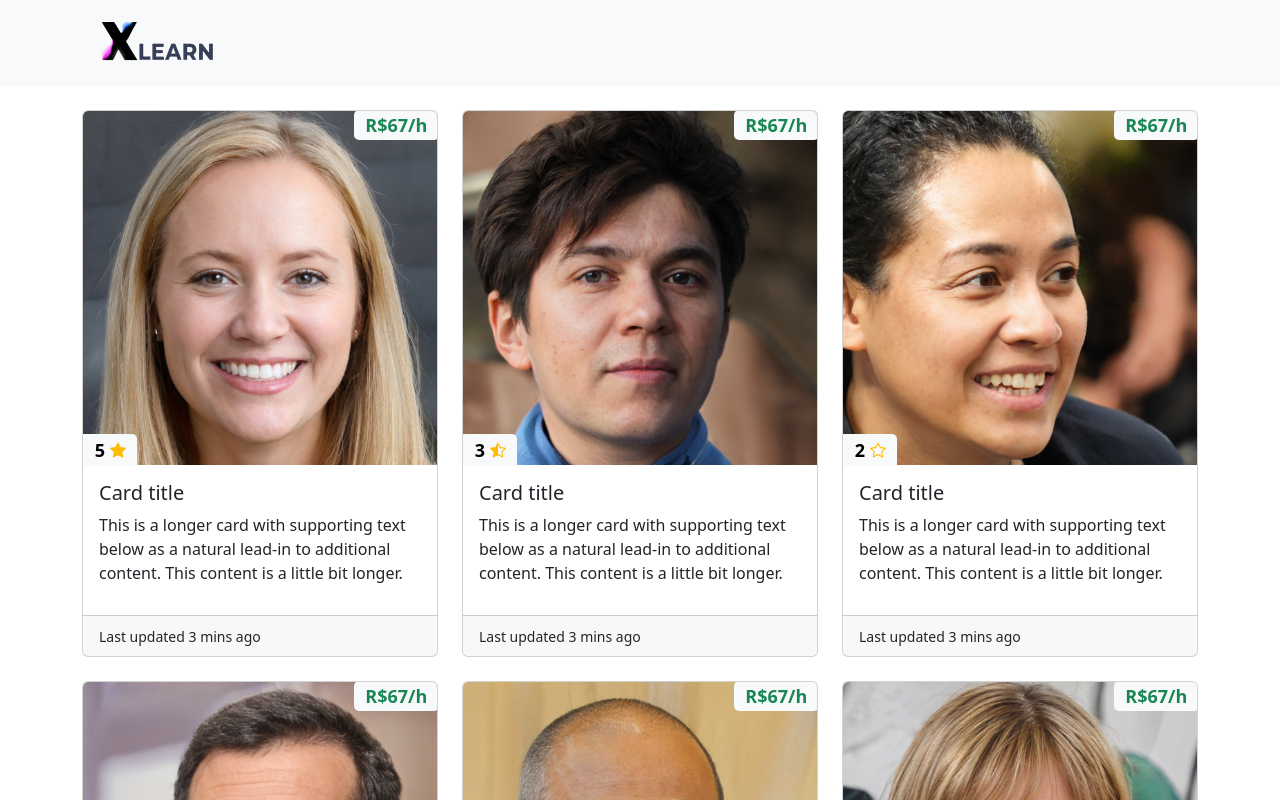
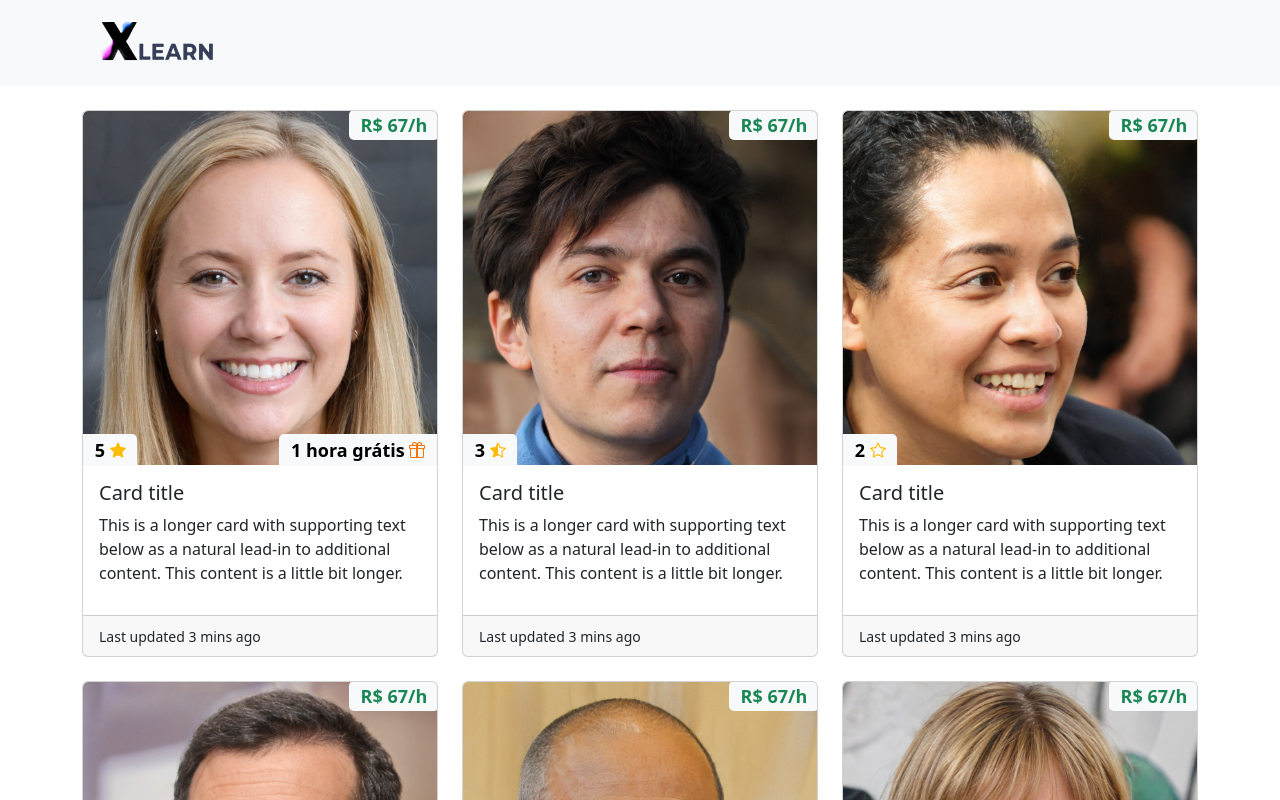
Before and after one commit to devkalelbranco/xlearn, an Angular app in the folder frontend/: page /home in a window 1280 px wide. Shown: the top 800 px of the page. Built offline with nearby package versions, Linux system fonts and the light colour scheme.

Commit message:
Feat: free class badge

```diff
--- a/frontend/src/app/home/home.component.html
+++ b/frontend/src/app/home/home.component.html
@@ -1,37 +1,37 @@
 <div class="container mt-4">
     <div class="row row-cols-1 row-cols-md-3 g-4">
         <div class="col">
-            <x-card-teacher image="assets/persons/teacher_1.jpg" value="R$67/h" title="Card title" [rate]="5"
+            <x-card-teacher image="assets/persons/teacher_1.jpg" value="R$ 67/h" title="Card title" [rate]="5" [free-class]="1"
                 text="This is a longer card with supporting text below as a natural lead-in to additional content. This content is a little bit longer."
                 footer="Last updated 3 mins ago">
             </x-card-teacher>
         </div>
         <div class="col">
-            <x-card-teacher image="assets/persons/teacher_2.jpg" value="R$67/h" title="Card title" [rate]="3"
+            <x-card-teacher image="assets/persons/teacher_2.jpg" value="R$ 67/h" title="Card title" [rate]="3"
                 text="This is a longer card with supporting text below as a natural lead-in to additional content. This content is a little bit longer."
                 footer="Last updated 3 mins ago">
             </x-card-teacher>
         </div>
         <div class="col">
-            <x-card-teacher image="assets/persons/teacher_3.jpg" value="R$67/h" title="Card title" [rate]="2"
+            <x-card-teacher image="assets/persons/teacher_3.jpg" value="R$ 67/h" title="Card title" [rate]="2"
                 text="This is a longer card with supporting text below as a natural lead-in to additional content. This content is a little bit longer."
                 footer="Last updated 3 mins ago">
             </x-card-teacher>
         </div>
         <div class="col">
-            <x-card-teacher image="assets/persons/teacher_4.jpg" value="R$67/h" title="Card title" [rate]="5"
+            <x-card-teacher image="assets/persons/teacher_4.jpg" value="R$ 67/h" title="Card title" [rate]="5" [free-class]="2"
                 text="This is a longer card with supporting text below as a natural lead-in to additional content. This content is a little bit longer."
                 footer="Last updated 3 mins ago">
             </x-card-teacher>
         </div>
         <div class="col">
-            <x-card-teacher image="assets/persons/teacher_5.jpg" value="R$67/h" title="Card title" [rate]="3"
+            <x-card-teacher image="assets/persons/teacher_5.jpg" value="R$ 67/h" title="Card title" [rate]="3"
                 text="This is a longer card with supporting text below as a natural lead-in to additional content. This content is a little bit longer."
                 footer="Last updated 3 mins ago">
             </x-card-teacher>
         </div>
         <div class="col">
-            <x-card-teacher image="assets/persons/teacher_6.jpg" value="R$67/h" title="Card title" [rate]="2"
+            <x-card-teacher image="assets/persons/teacher_6.jpg" value="R$ 67/h" title="Card title" [rate]="2"
                 text="This is a longer card with supporting text below as a natural lead-in to additional content. This content is a little bit longer."
                 footer="Last updated 3 mins ago">
             </x-card-teacher>
--- a/frontend/src/app/x-components/x-card-teacher/x-card-teacher.component.html
+++ b/frontend/src/app/x-components/x-card-teacher/x-card-teacher.component.html
@@ -21,6 +21,16 @@
             </span>
         </h4>
     </div>
+    <div class="x-free-class" *ngIf="freeClass > 0">
+        <h4>
+            <span class="badge rounded-pill text-bg-light">
+                {{freeClass}} hora<i *ngIf="freeClass > 1">s</i> grátis
+                <svg xmlns="http://www.w3.org/2000/svg" width="16" height="16" fill="currentColor" class="bi bi-gift" viewBox="0 0 16 16">
+                    <path d="M3 2.5a2.5 2.5 0 0 1 5 0 2.5 2.5 0 0 1 5 0v.006c0 .07 0 .27-.038.494H15a1 1 0 0 1 1 1v2a1 1 0 0 1-1 1v7.5a1.5 1.5 0 0 1-1.5 1.5h-11A1.5 1.5 0 0 1 1 14.5V7a1 1 0 0 1-1-1V4a1 1 0 0 1 1-1h2.038A2.968 2.968 0 0 1 3 2.506V2.5zm1.068.5H7v-.5a1.5 1.5 0 1 0-3 0c0 .085.002.274.045.43a.522.522 0 0 0 .023.07zM9 3h2.932a.56.56 0 0 0 .023-.07c.043-.156.045-.345.045-.43a1.5 1.5 0 0 0-3 0V3zM1 4v2h6V4H1zm8 0v2h6V4H9zm5 3H9v8h4.5a.5.5 0 0 0 .5-.5V7zm-7 8V7H2v7.5a.5.5 0 0 0 .5.5H7z"/>
+                </svg>
+            </span>
+        </h4>
+    </div>
     <div class="card-body x-card-body">
         <h5 class="card-title">{{title}}</h5>
         <p class="card-text">{{text}}</p>
--- a/frontend/src/app/x-components/x-card-teacher/x-card-teacher.component.scss
+++ b/frontend/src/app/x-components/x-card-teacher/x-card-teacher.component.scss
@@ -55,3 +55,20 @@
         }
     }
 }
+
+.x-free-class{
+    position: absolute;
+    bottom: 182px;
+    right: 0;
+    z-index: 2;
+    h4 {
+        span {
+            border-radius: var(--bs-card-inner-border-radius) 0 0 0 !important;
+            svg {
+                color: rgb(255, 115, 0);
+                position: relative;
+                top: -2px;
+            }
+        }
+    }
+}
--- a/frontend/src/app/x-components/x-card-teacher/x-card-teacher.component.ts
+++ b/frontend/src/app/x-components/x-card-teacher/x-card-teacher.component.ts
@@ -9,6 +9,7 @@ export class XCardTeacherComponent {
   @Input('image') image:string="assets/persons/teacher_default.jpg";
   @Input('value') value?:string;
   @Input('rate') rate:number = 0;
+  @Input('free-class') freeClass:number = 0;
   @Input('text') text?:string;
   @Input('title') title?:string;
   @Input('footer') footer?:string;
```
